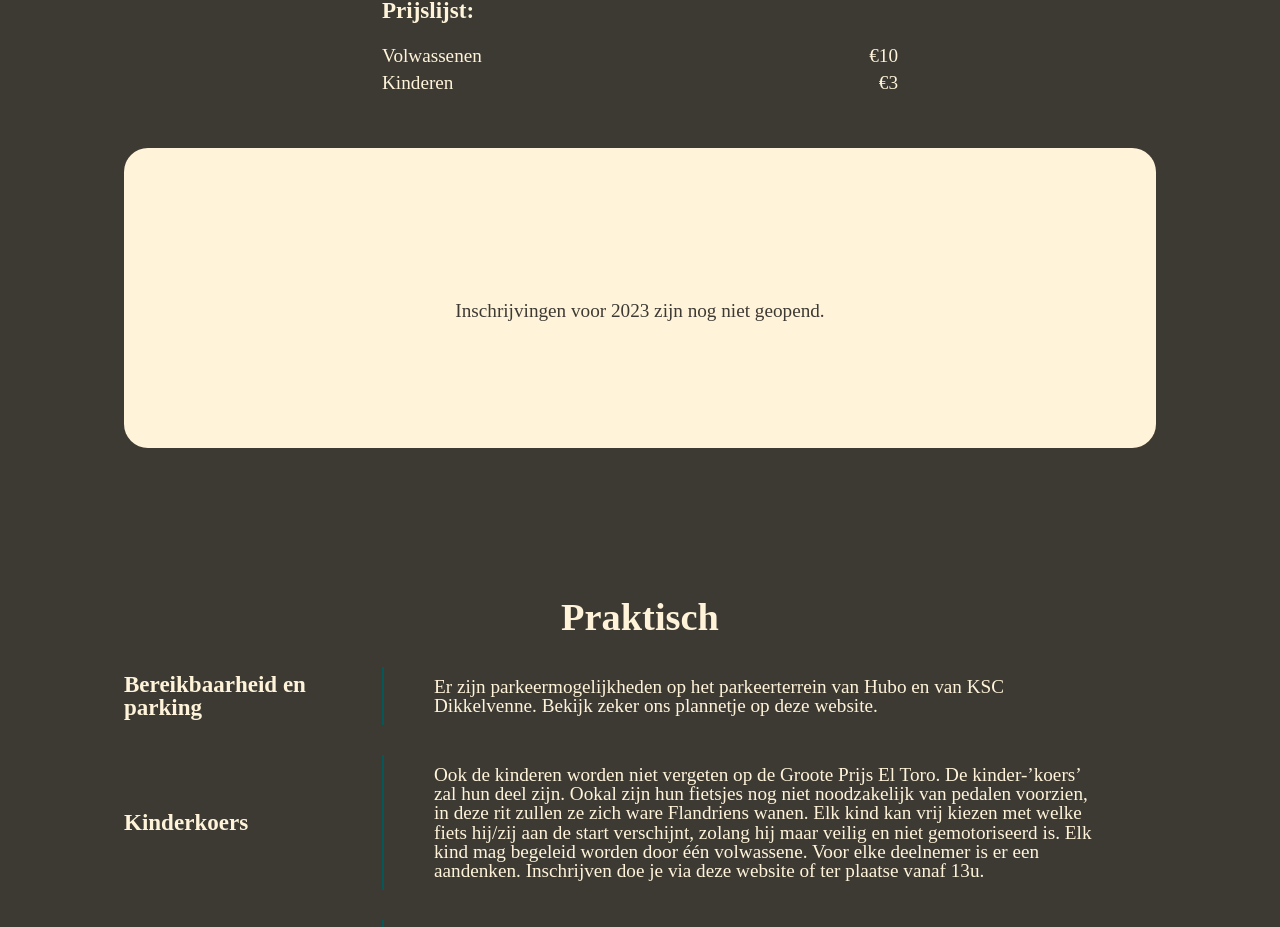
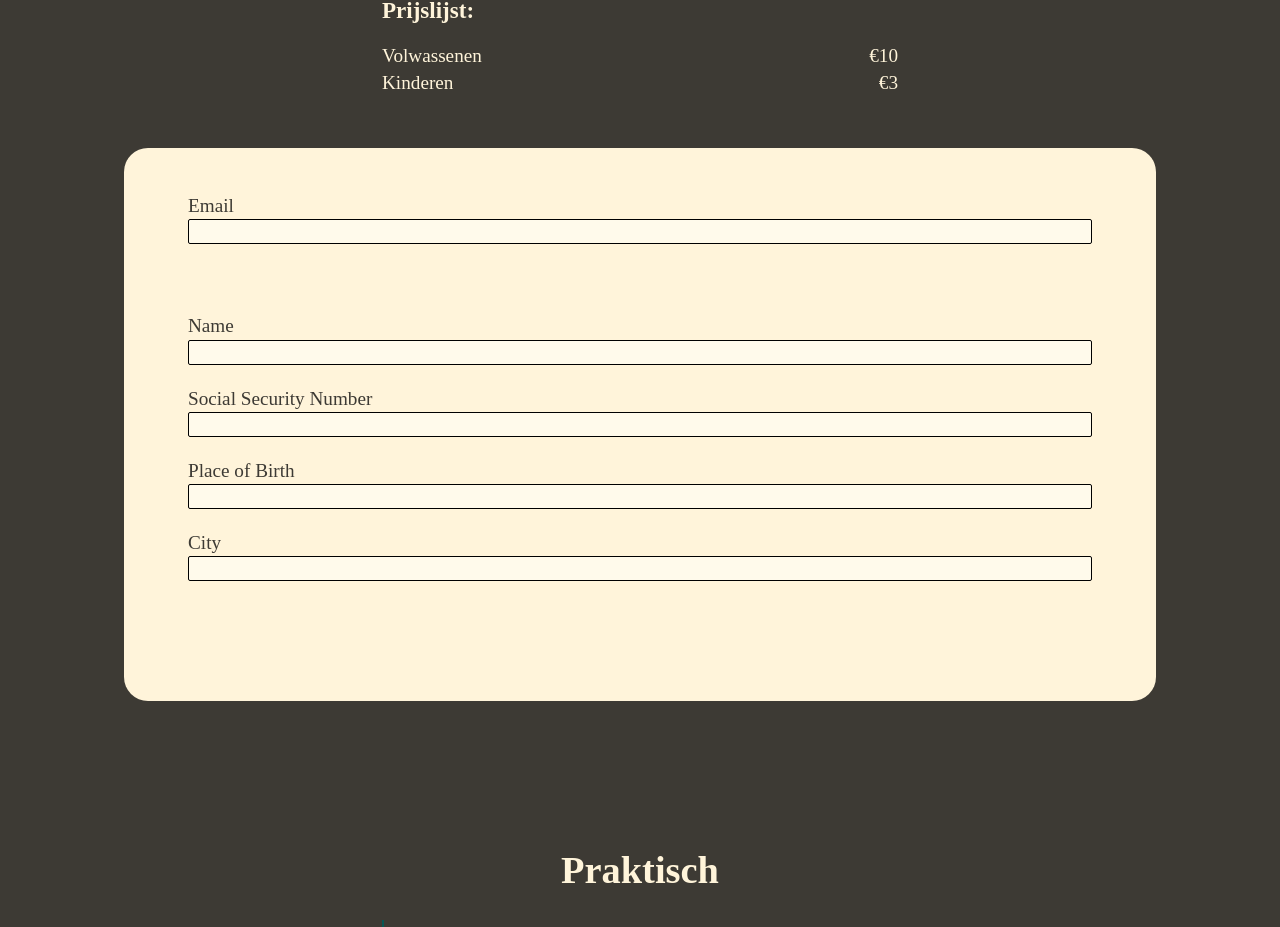
Before and after one commit to TijsM/el-toro-next, a Next.js app: page / in a window 1280 px wide. Shown: the part 2889-3816 px from the top of the page. Built offline with nearby package versions, Linux system fonts and the light colour scheme.

Commit message:
feat: add input compoment

```diff
--- /dev/null
+++ b/src/components/core/Input.tsx
@@ -0,0 +1,40 @@
+import styled from "styled-components";
+
+type InputProps = {
+  label: string;
+  name: string;
+  value: string;
+  onChange: (e: React.ChangeEvent<HTMLInputElement>) => void;
+  error?: string;
+};
+
+export const Input = ({ label, name, value, onChange, error }: InputProps) => {
+  return (
+    <StContainer>
+      <StLabel htmlFor={name}>{label}</StLabel>
+      <StInput name={name} value={value} onChange={onChange} />
+      <StError>{error}</StError>
+    </StContainer>
+  );
+};
+
+const StContainer = styled.div`
+  display: flex;
+  flex-direction: column;
+  margin-bottom: 24px;
+`;
+
+const StInput = styled.input`
+  width: 100%;
+  background-color: ${({ theme }) => theme.colors.lightYellow};
+  padding: 4px 8px;
+  border: 1px solid black;
+  border-radius: 2px;
+  box-sizing: border-box;
+`;
+
+const StLabel = styled.label`
+  margin-bottom: 4px;
+`;
+
+const StError = styled.p``;
--- /dev/null
+++ b/src/components/core/index.tsx
@@ -0,0 +1 @@
+export * from "./Input";
--- /dev/null
+++ b/src/components/sign-up/SignUpForm.tsx
@@ -0,0 +1,77 @@
+import { useState } from "react";
+import { Input } from "../core";
+import styled from "styled-components";
+import { breakpoints } from "../../constants/breakpoints";
+
+export const SignUpForm = () => {
+  const [email, setEmail] = useState("");
+  const [name, setName] = useState("");
+  const [socialSecurityNumber, setSocialSecurityNumber] = useState("");
+  const [placeOfBirth, setPlaceOfBirth] = useState("");
+  const [city, setCity] = useState("");
+
+  return (
+    <StContainer>
+      <StGeneralInfoContainer>
+        <Input
+          value={email}
+          onChange={(e) => setEmail(e.target.value)}
+          label={"Email"}
+          name="email"
+        />
+      </StGeneralInfoContainer>
+      <StParticipantContainer>
+        <Input
+          value={name}
+          onChange={(e) => setName(e.target.value)}
+          label={"Name"}
+          name="name"
+        />
+        <Input
+          value={socialSecurityNumber}
+          onChange={(e) => setSocialSecurityNumber(e.target.value)}
+          label={"Social Security Number"}
+          name="socialSecurityNumber"
+        />
+        <Input
+          value={placeOfBirth}
+          onChange={(e) => setPlaceOfBirth(e.target.value)}
+          label={"Place of Birth"}
+          name="placeOfBirth"
+        />
+        <Input
+          value={city}
+          onChange={(e) => setCity(e.target.value)}
+          label={"City"}
+          name="city"
+        />
+      </StParticipantContainer>
+    </StContainer>
+  );
+};
+
+const StContainer = styled.div`
+  width: 100%;
+
+  padding: 0 128px;
+
+  @media ${breakpoints.big} {
+    /* background-color: green; */
+    padding: 0 64px;
+  }
+  @media ${breakpoints.medium} {
+    /* background-color: red; */
+    padding: 0 32px;
+  }
+  @media ${breakpoints.small} {
+    /* background-color: blue; */
+    padding: 0 16px;
+  }
+`;
+
+const StGeneralInfoContainer = styled.div`
+  padding-bottom: 48px;
+`;
+const StParticipantContainer = styled.div`
+  padding-bottom: 48px;
+`;
--- a/src/components/sign-up/SignUps.tsx
+++ b/src/components/sign-up/SignUps.tsx
@@ -3,8 +3,12 @@
 import styled from "styled-components";
 import { H2 } from "../../styled-components/Types";
 import { Pricing } from "./Pricing";
+import { useState } from "react";
+import { SignUpForm } from "./SignUpForm";
 
 export const SignUps = () => {
+  const [email, setEmail] = useState("");
+
   return (
     <StSection>
       <H2 className="textYellow">Inschrijven</H2>
@@ -15,9 +19,10 @@ export const SignUps = () => {
         brengen
       </StInfo> */}
       <StSignUpContainer>
-        <StSignUpText>
+        <SignUpForm />
+        {/* <StSignUpText>
           Inschrijvingen voor 2023 zijn nog niet geopend.
-        </StSignUpText>
+        </StSignUpText> */}
       </StSignUpContainer>
     </StSection>
   );
@@ -30,15 +35,10 @@ const StSection = styled.section`
   align-items: center;
 `;
 
-const StInfo = styled.p`
-  color: #fff4da;
-  text-align: center;
-`;
-
 const StSignUpContainer = styled.div`
   background-color: ${({ theme }) => theme.colors.yellow};
-  height: 300px;
   width: 100%;
+  padding: 48px 0px;
   display: flex;
   justify-content: center;
   align-items: center;
--- a/src/components/sign-up/index.tsx
+++ b/src/components/sign-up/index.tsx
@@ -1,2 +1,3 @@
 export * from "./SignUps";
 export * from "./Pricing";
+export * from "./SignUpForm";
--- a/src/constants/theme.tsx
+++ b/src/constants/theme.tsx
@@ -1,6 +1,7 @@
 const colors = {
   green: "#065755",
   yellow: "#fff4da",
+  lightYellow: "#fffaeb",
 };
 
 const borderRadius = {
```
